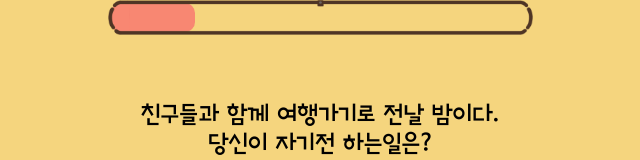
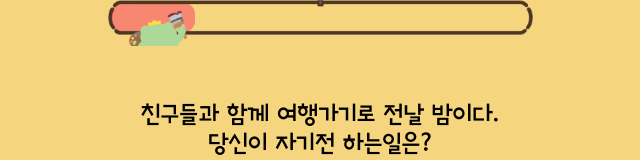
Before and after one commit to helloheesu/azkm-travel-test, a Next.js app: page /test in a window 1280 px wide. Shown: the top 160 px of the page, without its empty margins (320-960 px from the left). Built offline with nearby package versions, Linux system fonts and the light colour scheme.

Commit message:
progressbar with indicator

```diff
--- a/components/Progress.tsx
+++ b/components/Progress.tsx
@@ -1,10 +1,12 @@
+/* eslint-disable @next/next/no-img-element */
 interface Props {
   max: number;
   value: number;
 }
 
 const Progress = ({ max, value }: Props) => {
-  const ratio = value / max;
+  const percentage = (value / max) * 100;
+
   return (
     <div
       className={`progress-container image-background ${
@@ -12,8 +14,14 @@ const Progress = ({ max, value }: Props) => {
       }`}
     >
       <div className="border-container">
-        <div className="bar" style={{ width: `${ratio * 100}%` }}></div>
+        <div className="bar" style={{ width: `${percentage}%` }}></div>
       </div>
+      <img
+        className="indicator"
+        src="/images/progress/indicator.png"
+        alt=""
+        style={{ left: `${percentage - 15}%` }}
+      />
     </div>
   );
 };
--- a/styles/globals.css
+++ b/styles/globals.css
@@ -165,5 +165,13 @@ body {
 .progress-container .bar {
   background-color: #f88772;
   height: 100%;
-  border-radius: 10px;
+  border-radius: 11px;
+  position: relative;
 }
+.progress-container .indicator {
+  position: absolute;
+  height: 100%;
+  width: auto;
+  top: 10px;
+  z-index: 2;
+}
```
